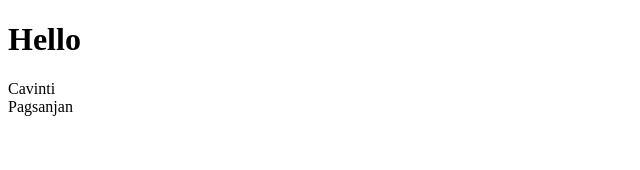
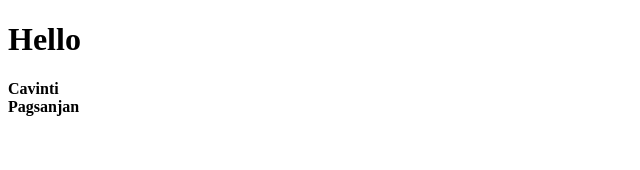
Before and after one commit to exequielarroyo/react-mosh, a React (Vite) app: page / in a window 1280 px wide. Shown: the top 170 px of the page, without its empty margins (0-640 px from the left). Built offline with nearby package versions, Linux system fonts and the light colour scheme.

Commit message:
Inline Styles

```diff
--- a/src/components/ListGroup/ListGroup.tsx
+++ b/src/components/ListGroup/ListGroup.tsx
@@ -32,7 +32,8 @@ export default function ListGroup({ heading, items, onSelectItem }: Props) {
             {items.length === 0 && <p>No items</p>}
             {items.map((i, index)=>(
                         <ListItem key={i}
-                        onClick={()=>{setSelectedIndex(index); onSelectItem(i)}} active={index === selectedIndex} >
+                        onClick={()=>{setSelectedIndex(index); onSelectItem(i)}} active={index === selectedIndex}
+                        style={{fontWeight: 800}}>
                         {i}
                         </ListItem>
                         ))}
```
